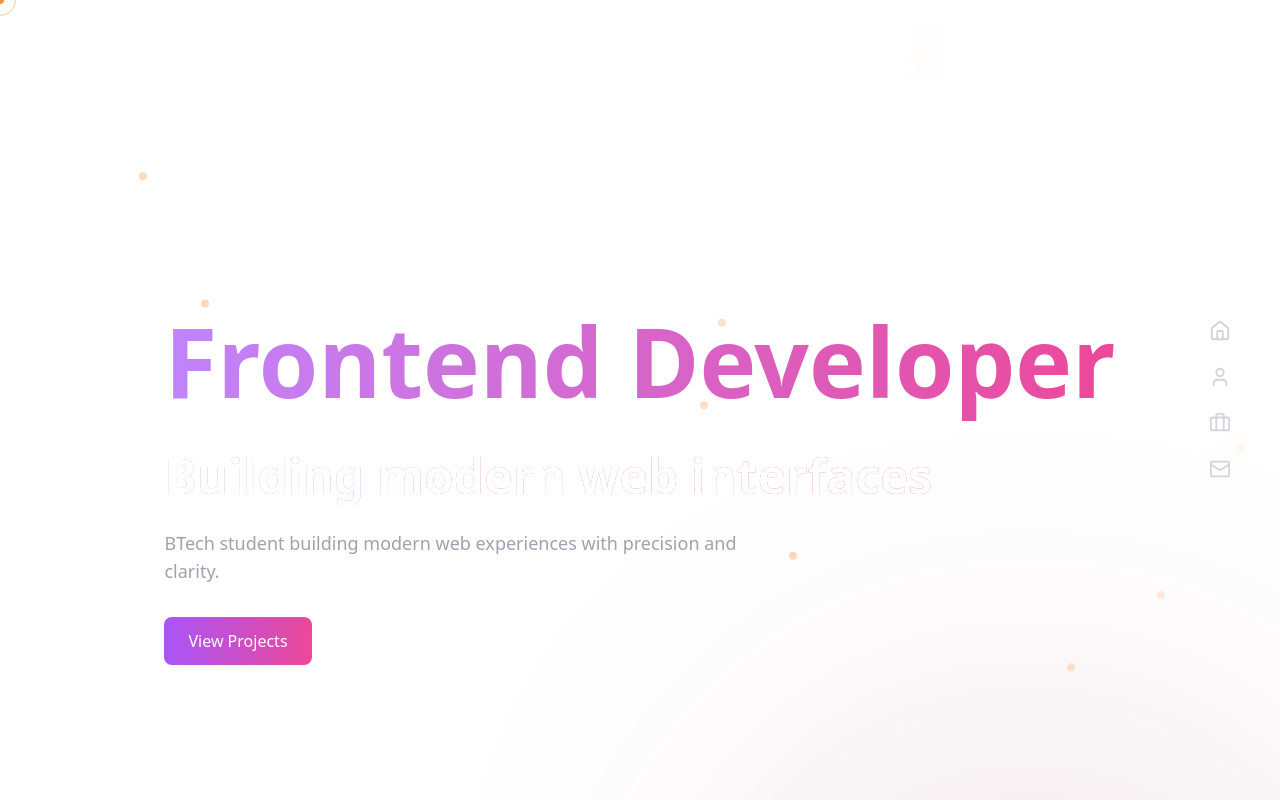
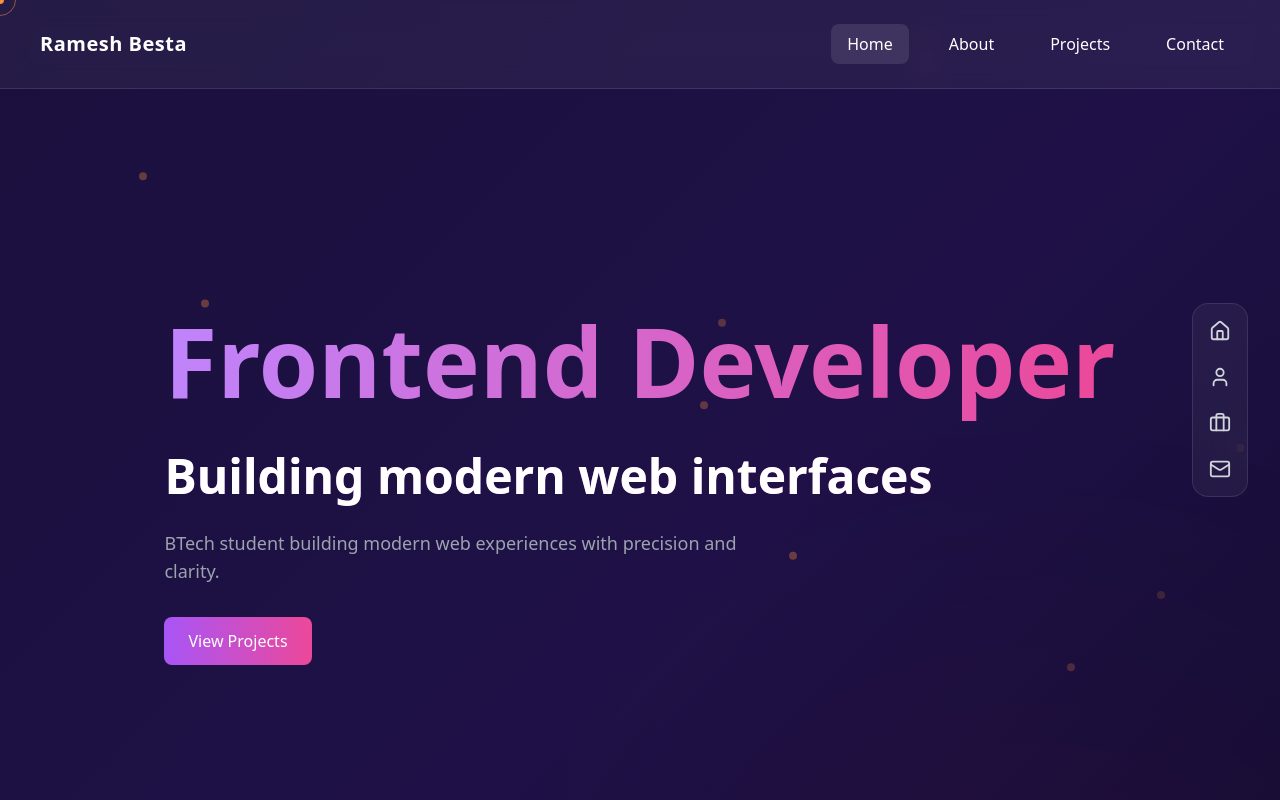
Before and after one commit to ramesh-ram16/ramm-portfolio, a React (Vite) app: page / in a window 1280 px wide. Shown: the top 800 px of the page. Built offline with nearby package versions, Linux system fonts and the light colour scheme.

Commit message:
Update portfolio UI, footer, animations, background

```diff
--- a/src/App.jsx
+++ b/src/App.jsx
@@ -16,7 +16,7 @@
   const location = useLocation();
 
   return (
-    <div className="relative min-h-screen animated-bg text-white overflow-hidden">
+    <div className="relative min-h-screen bg-gradient-to-br from-[#1a103d] via-[#1f1147] to-[#0f0a2a] text-white overflow-hidden">
 
       {/* background particles */}
       <BackgroundParticles />
```
